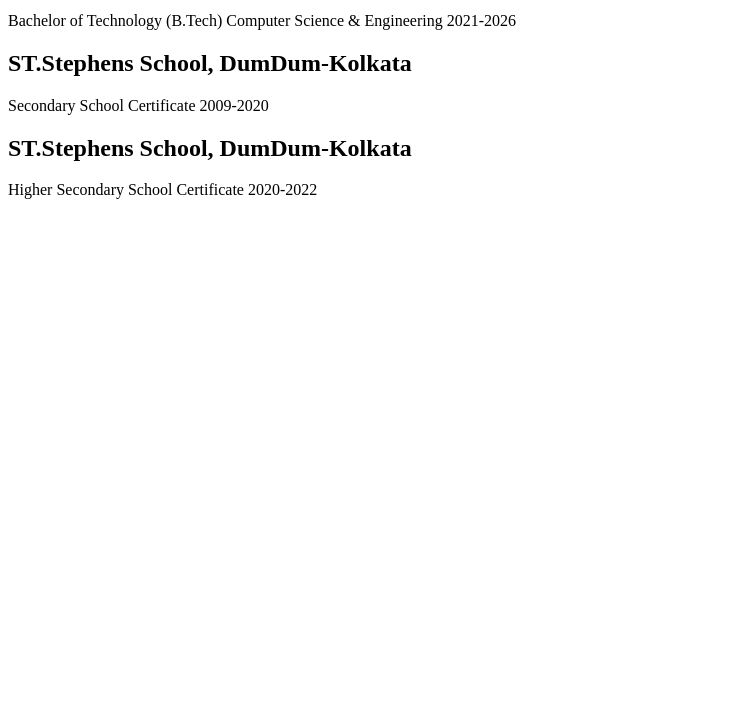
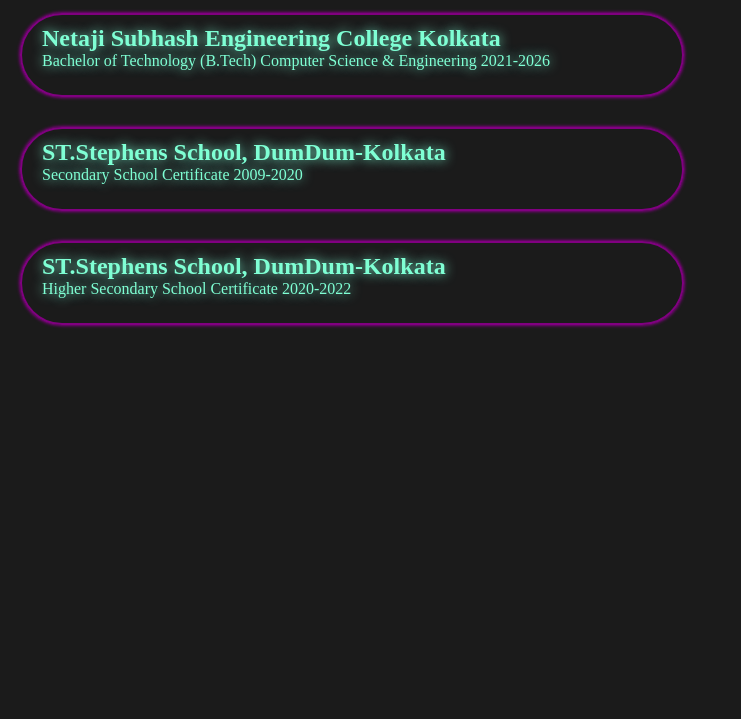
Before and after one commit to agnikacharjee/edu-prot, a plain HTML site: page index.html in a window 1280 px wide. Shown: the part 81-800 px from the top of the page, without its empty margins (0-741 px from the left). Drawn offline with Linux system fonts and the light colour scheme; some packages are replaced by stand-ins of ours; a script that the page names is missing.

Commit message:
Update index.html

```diff
--- a/index.html
+++ b/index.html
@@ -5,7 +5,7 @@
     <meta charset="UTF-8">
     <meta name="viewport" content="width=device-width, initial-scale=1.0">
     <title>Education</title>
-    <link rel="stylesheet" href="e.css">
+    <link rel="stylesheet" href="style.css">
 </head>
 
 <body>
@@ -34,4 +34,5 @@
 
 </body>
 
+
 </html>
```
